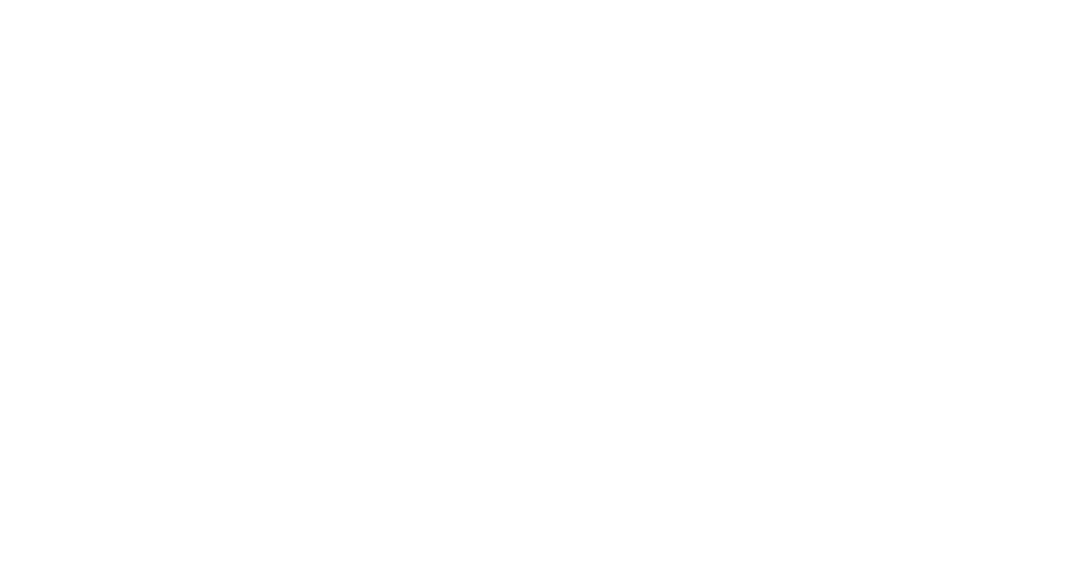
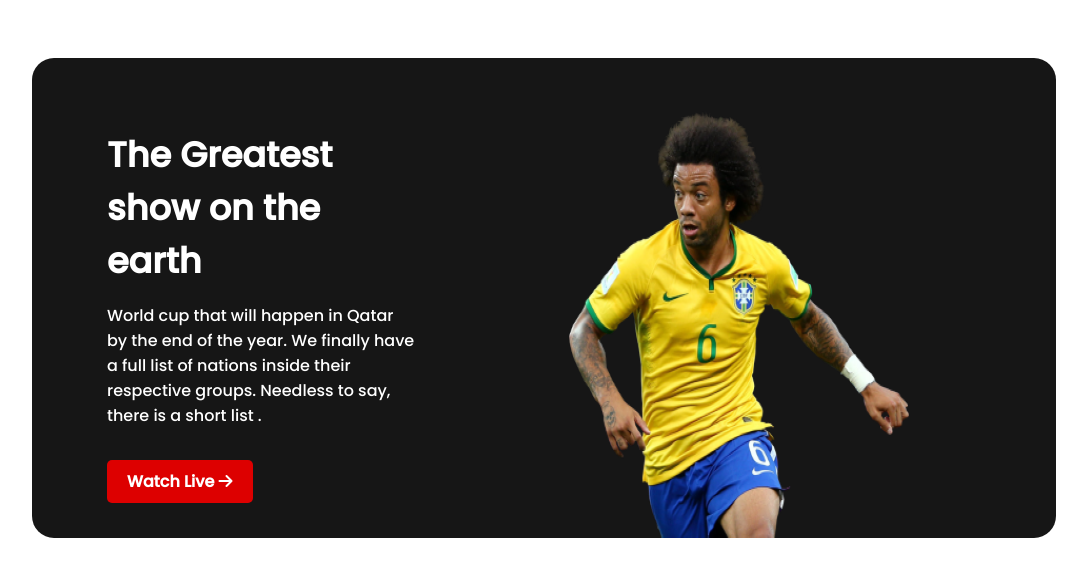
Before and after one commit to Abir-Chowdhury5/Assignment-2, a plain HTML site: page index.html in a window 1280 px wide. Shown: the whole page, without its empty margins (98-1185 px from the left). Drawn offline with Linux system fonts and the light colour scheme; a web font is replaced by a local one.

Commit message:
fit-content

```diff
--- a/index.html
+++ b/index.html
@@ -5,8 +5,21 @@
     <meta http-equiv="X-UA-Compatible" content="IE=edge">
     <meta name="viewport" content="width=device-width, initial-scale=1.0">
     <title>Document</title>
+    <script src="https://kit.fontawesome.com/27e83a6580.js" crossorigin="anonymous"></script>
+    <link rel="stylesheet" href="style.css">
 </head>
 <body>
-
+    <section class="first-container">
+        <div class="first-container-info">
+            <h1>
+                The Greatest show on the earth
+            </h1>
+            <p>World cup that will happen in Qatar by the end of the year. We finally have a full list of nations inside their respective groups. Needless to say, there is a short list .</p><br>
+            <a href=""><b>Watch Live</b> <i class="fa-solid fa-arrow-right"></i></a>
+        </div>
+        <div class="first-container-image">
+            <img src="assets/Banner Image2.png" alt="">
+        </div>
+    </section>
 </body>
 </html>
--- a/style.css
+++ b/style.css
@@ -0,0 +1,61 @@
+@import url('https://fonts.googleapis.com/css2?family=Finlandica:ital@1&family=Poppins:wght@500&display=swap');
+body{
+    font-family: 'Poppins', sans-serif;
+    margin: 0%;
+}
+.first-container{
+    display:grid;
+    grid-template-columns: repeat(2, 1fr);
+    gap: 50px;
+    background-color: #161616;
+    width:80%;
+    height:480px;
+    border-radius: 22px;
+    align-items: center;
+    margin: 58px 130px;
+
+}
+.first-container-info{
+    width: 310px;
+    height: 360px;
+    padding-left: 75px;
+
+    color: white;
+}
+.first-container-info h1{
+    font-size:35px;
+    margin:0.5ex 0px;
+}
+.first-container-image{
+    height: 375px;
+}
+.first-container-info a{
+    text-decoration: none;
+    background-color: #DD0000;
+    padding: 10px 20px;
+    border-radius: 5px;
+    color: white;
+}
+  /* @media screen and (max-width:576px){
+    .first-container{
+        grid-template-columns: repeat(1, 1fr);
+        width: 180%;
+        height: 100%;
+
+        background-color: center;
+    }
+     .first-container-info{
+
+        width: 100%;
+        height: fit-content;
+        padding-left:none;
+        text-align: center;
+
+    }
+    .first-container-image{
+
+        width: fit-content;
+        height: fit-content;
+        padding: auto;
+    }
+} */
```
Also changed, not shown: assets/Banner Image.png (deleted), assets/Banner Image2.png (added).
